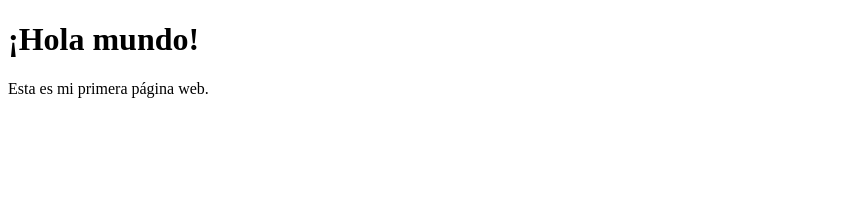
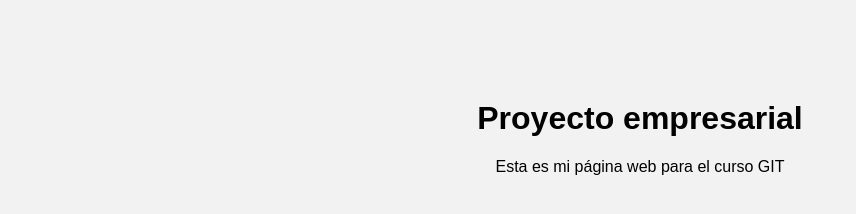
Before and after one commit to AnaJotta/CursoGit, a plain HTML site: page index.html in a window 1280 px wide. Shown: the whole page, without its empty margins (0-856 px from the left). Drawn offline with Linux system fonts and the light colour scheme.

Commit message:
cambio de color

```diff
--- a/css/estilos.css
+++ b/css/estilos.css
@@ -1,14 +1,18 @@
 body {
-    background-color: #f0f0f0;
     font-family: Arial, sans-serif;
+    text-align: center;
+    margin-top: 100px;
+    background-color: #f2f2f2;
 }
 
-h1 {
-    color: darkblue;
-    text-align: center;
+button {
+    padding: 10px 20px;
+    font-size: 16px;
+    cursor: pointer;
 }
 
-p {
+#mensaje {
     color: #333;
-    font-size: 16px;
+    font-size: 18px;
+    margin-bottom: 20px;
 }
--- a/index.html
+++ b/index.html
@@ -3,9 +3,11 @@
 <head>
     <meta charset="UTF-8">
     <title>Mi página web</title>
+
+<link href="css/estilos.css" rel="stylesheet" type="text/css">
 </head>
 <body>
-    <h1>¡Hola mundo!</h1>
-    <p>Esta es mi primera página web.</p>
+    <h1>Proyecto empresarial</h1>
+    <p>Esta es mi página web para el curso GIT</p>
 </body>
 </html>
```
